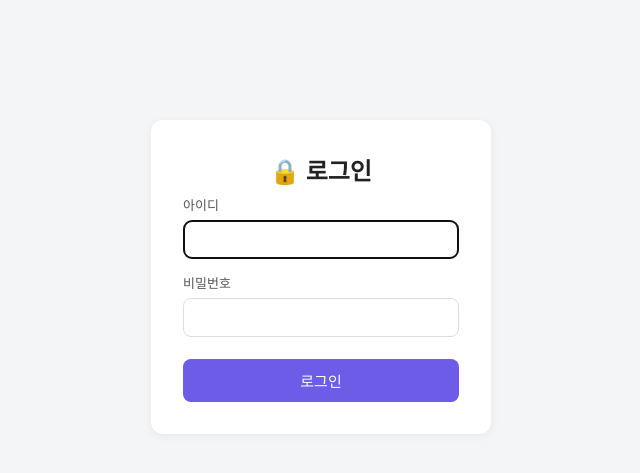
After one commit to syj493/20260915_ETNS_G, a Flask app: page /login in a window 1280 px wide. The commit adds this page. Shown: the top 473 px of the page, without its empty margins (319-959 px from the left). Run offline with Flask 3, Linux system fonts and the light colour scheme; some libraries are stand-ins or nearby versions.

Commit message:
로그인 기능 추가 (단일 관리자 계정 세션 인증)
Co-Authored-By: Claude Sonnet 5 <noreply@anthropic.com>

```diff
--- a/app.py
+++ b/app.py
@@ -1,14 +1,52 @@
 import os
 import sqlite3
+from functools import wraps
 from pathlib import Path
 
-from flask import Flask, g, redirect, render_template, request, url_for
+from flask import Flask, g, redirect, render_template, request, session, url_for
+from werkzeug.security import check_password_hash
 
 BASE_DIR = Path(__file__).resolve().parent
 DB_PATH = Path("/tmp/todos.db") if os.environ.get("VERCEL") else BASE_DIR / "todos.db"
 DATABASE_URL = os.environ.get("SUPABASE_DB_URL") or os.environ.get("POSTGRES_URL")
 
+ADMIN_USERNAME = os.environ.get("ADMIN_USERNAME", "admin")
+ADMIN_PASSWORD_HASH = os.environ.get("ADMIN_PASSWORD_HASH", "")
+
 app = Flask(__name__)
+app.secret_key = os.environ.get("SECRET_KEY", "dev-only-secret-key-change-me")
+
+
+def login_required(view):
+    @wraps(view)
+    def wrapped(*args, **kwargs):
+        if not session.get("logged_in"):
+            return redirect(url_for("login"))
+        return view(*args, **kwargs)
+
+    return wrapped
+
+
+@app.route("/login", methods=["GET", "POST"])
+def login():
+    error = None
+    if request.method == "POST":
+        username = request.form.get("username", "")
+        password = request.form.get("password", "")
+        if username == ADMIN_USERNAME and ADMIN_PASSWORD_HASH and check_password_hash(
+            ADMIN_PASSWORD_HASH, password
+        ):
+            session["logged_in"] = True
+            session["username"] = username
+            return redirect(url_for("index"))
+        error = "아이디 또는 비밀번호가 올바르지 않습니다."
+    return render_template("login.html", error=error)
+
+
+@app.route("/logout", methods=["POST"])
+def logout():
+    session.clear()
+    return redirect(url_for("login"))
 
 if DATABASE_URL:
     import psycopg2
@@ -67,16 +105,20 @@ init_db()
 
 
 @app.route("/")
+@login_required
 def index():
     db = get_db()
     cur = db.cursor()
     cur.execute("SELECT * FROM todos ORDER BY done ASC, id DESC")
     todos = cur.fetchall()
     remaining = sum(1 for t in todos if not t["done"])
-    return render_template("index.html", todos=todos, remaining=remaining)
+    return render_template(
+        "index.html", todos=todos, remaining=remaining, username=session.get("username")
+    )
 
 
 @app.route("/add", methods=["POST"])
+@login_required
 def add():
     title = request.form.get("title", "").strip()
     if title:
@@ -92,6 +134,7 @@ def add():
 
 
 @app.route("/toggle/<int:todo_id>", methods=["POST"])
+@login_required
 def toggle(todo_id):
     db = get_db()
     cur = db.cursor()
@@ -105,6 +148,7 @@ def toggle(todo_id):
 
 
 @app.route("/delete/<int:todo_id>", methods=["POST"])
+@login_required
 def delete(todo_id):
     db = get_db()
     cur = db.cursor()
--- a/static/style.css
+++ b/static/style.css
@@ -20,9 +20,95 @@ body {
 }
 
 h1 {
-    margin: 0 0 24px;
+    margin: 0;
     font-size: 24px;
     text-align: center;
+}
+
+.topbar {
+    display: flex;
+    align-items: center;
+    justify-content: space-between;
+    gap: 12px;
+    margin-bottom: 24px;
+}
+
+.topbar h1 {
+    flex: 1;
+}
+
+.logout-form {
+    display: flex;
+    align-items: center;
+    gap: 8px;
+    margin: 0;
+}
+
+.user-badge {
+    font-size: 12px;
+    color: #999;
+}
+
+.logout-btn {
+    background: none;
+    border: 1px solid #ddd;
+    border-radius: 8px;
+    padding: 6px 10px;
+    font-size: 12px;
+    color: #555;
+    cursor: pointer;
+}
+
+.logout-btn:hover {
+    background: #f4f5f7;
+}
+
+.login-container {
+    max-width: 340px;
+    margin-top: 80px;
+}
+
+.login-form {
+    display: flex;
+    flex-direction: column;
+    gap: 6px;
+}
+
+.login-form label {
+    font-size: 13px;
+    color: #555;
+    margin-top: 8px;
+}
+
+.login-form input {
+    padding: 10px 12px;
+    border: 1px solid #ddd;
+    border-radius: 8px;
+    font-size: 15px;
+}
+
+.login-form button {
+    margin-top: 16px;
+    padding: 11px 16px;
+    border: none;
+    border-radius: 8px;
+    background: #6c5ce7;
+    color: #fff;
+    font-size: 15px;
+    cursor: pointer;
+}
+
+.login-form button:hover {
+    background: #5b4bd6;
+}
+
+.error {
+    background: #fdecea;
+    color: #c0392b;
+    border-radius: 8px;
+    padding: 10px 12px;
+    font-size: 13px;
+    margin: 0 0 4px;
 }
 
 .add-form {
--- /dev/null
+++ b/templates/login.html
@@ -0,0 +1,28 @@
+<!DOCTYPE html>
+<html lang="ko">
+<head>
+<meta charset="UTF-8">
+<meta name="viewport" content="width=device-width, initial-scale=1.0">
+<title>로그인 - 할 일 관리</title>
+<link rel="stylesheet" href="{{ url_for('static', filename='style.css') }}">
+</head>
+<body>
+<div class="container login-container">
+    <h1>🔒 로그인</h1>
+
+    {% if error %}
+    <p class="error">{{ error }}</p>
+    {% endif %}
+
+    <form class="login-form" action="{{ url_for('login') }}" method="post">
+        <label for="username">아이디</label>
+        <input type="text" id="username" name="username" autofocus required>
+
+        <label for="password">비밀번호</label>
+        <input type="password" id="password" name="password" required>
+
+        <button type="submit">로그인</button>
+    </form>
+</div>
+</body>
+</html>
```
Also changed, not shown: templates/index.html (+7 -1 lines).
